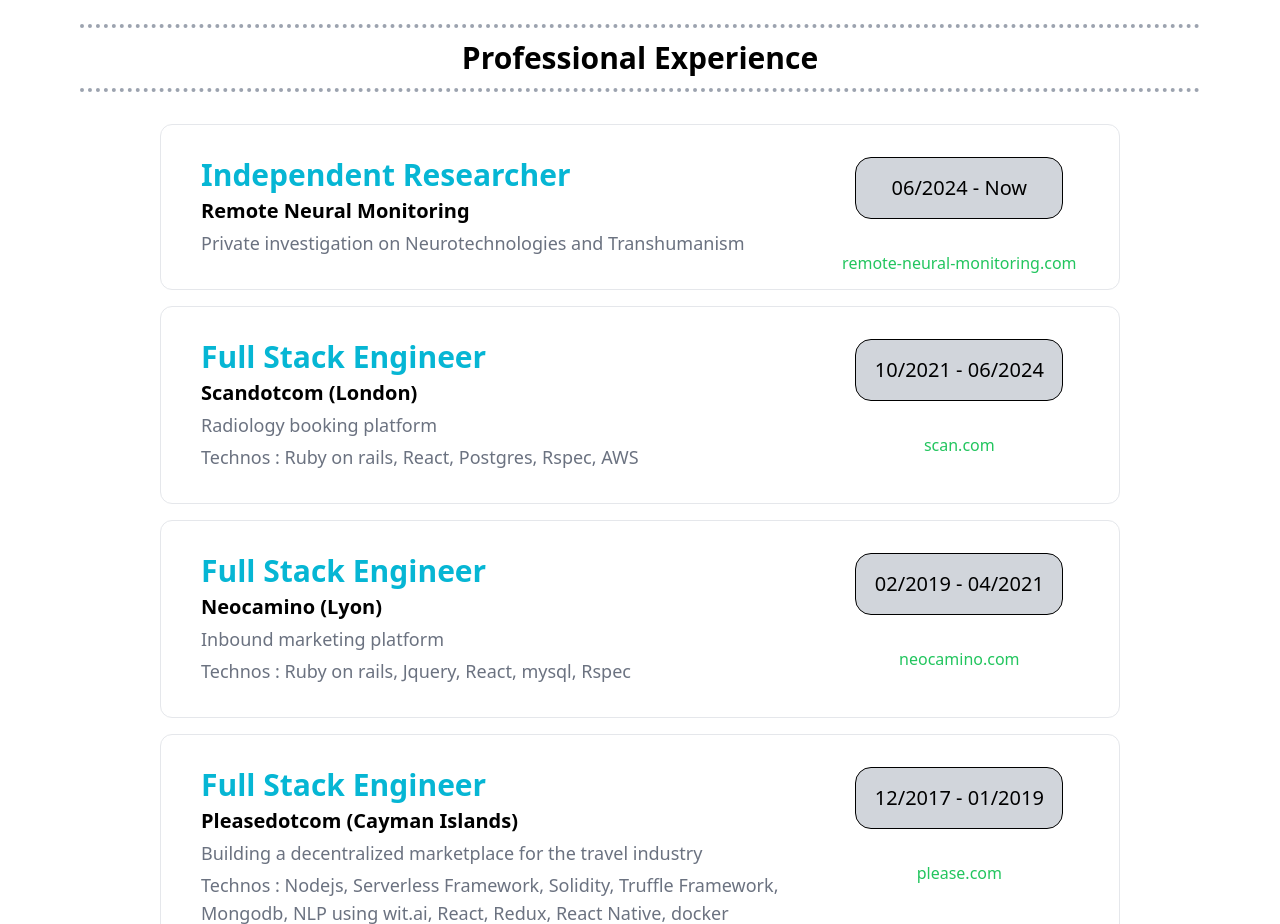
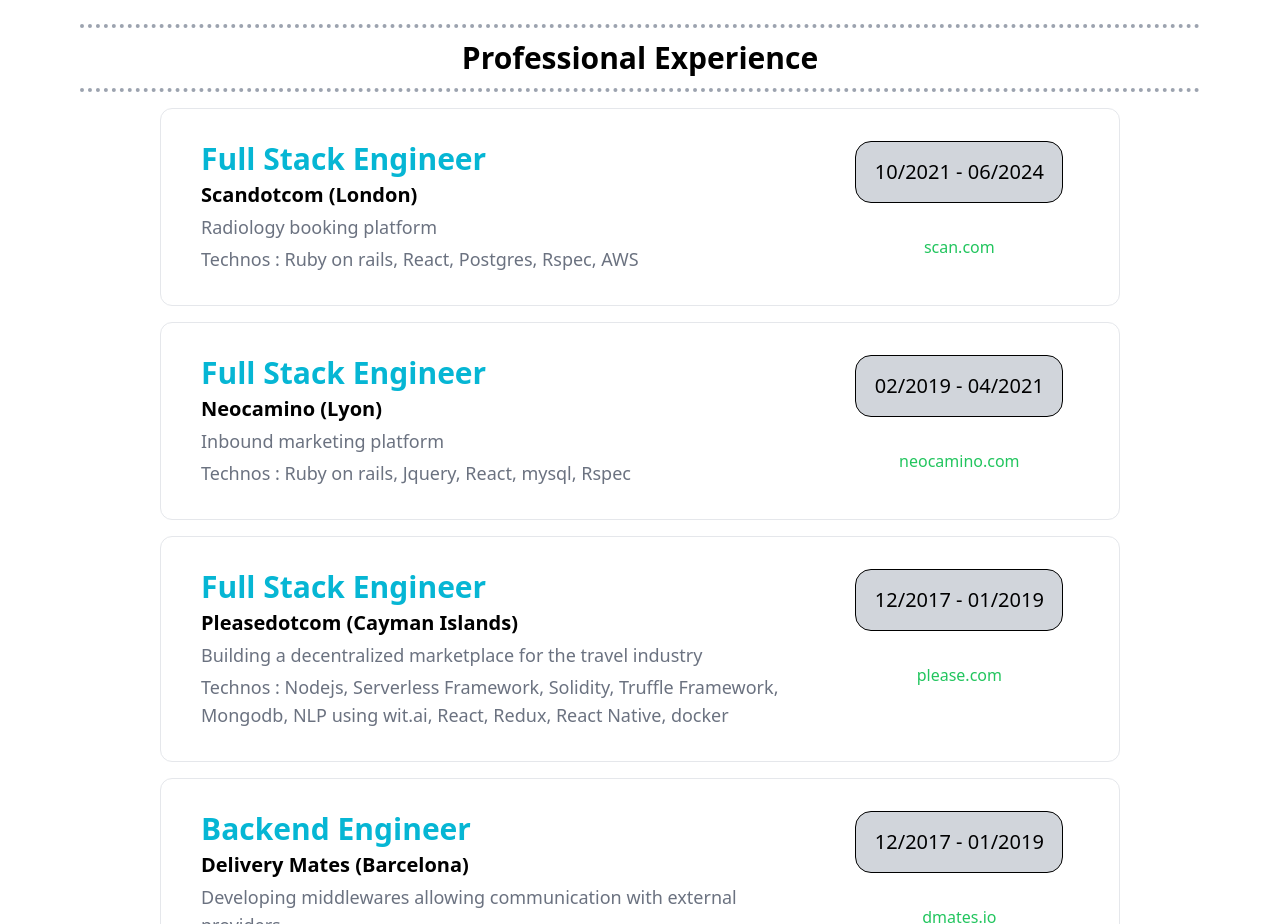
Before and after one commit to ducrouxolivier/curriculum, a plain HTML site: page index.html in a window 1280 px wide. Shown: the part 1140-2064 px from the top of the page. Drawn offline with nearby package versions, Linux system fonts and the light colour scheme.

Commit message:
Update index.html

```diff
--- a/index.html
+++ b/index.html
@@ -183,42 +183,6 @@
     <div class="border-b-4 border-dotted border-gray-400"></div>
     <h3 class="font-bold text-3xl py-3 text-center">Professional Experience</h3>
     <div class="border-b-4 border-dotted border-gray-400"></div>
-    <section class="my-4 mt-8">
-      <div class="px-8 xl:px-20">
-        <div
-          class="flex flex-col-reverse xl:grid xl:grid-cols-12 border border-gray-200 rounded-xl"
-        >
-          <div class="col-span-8">
-            <div class="pt-2 pb-6 xl:py-8 pl-10">
-              <h3 class="text-3xl font-bold text-cyan-500">
-                Independent Researcher
-              </h3>
-              <h4 class="text-xl font-semibold mt-1">
-                Remote Neural Monitoring
-              </h4>
-              <p class="text-gray-500 text-lg mt-1">
-                Private investigation on Neurotechnologies and Transhumanism
-              </p>
-            </div>
-          </div>
-          <div class="col-span-4">
-            <div class="pt-8 pb-4 xl:p-8 flex justify-center">
-              <p
-                class="bg-gray-300 text-black rounded-2xl w-52 text-xl text-center p-4 border border-black"
-              >
-                06/2024 - Now
-              </p>
-            </div>
-            <a
-              class="flex justify-center text-green-500"
-              href="https://www.remote-neural-monitoring.com"
-              target="_blank"
-              >remote-neural-monitoring.com</a
-            >
-          </div>
-        </div>
-      </div>
-    </section>
     <section class="my-4">
       <div class="px-8 xl:px-20">
         <div
```
